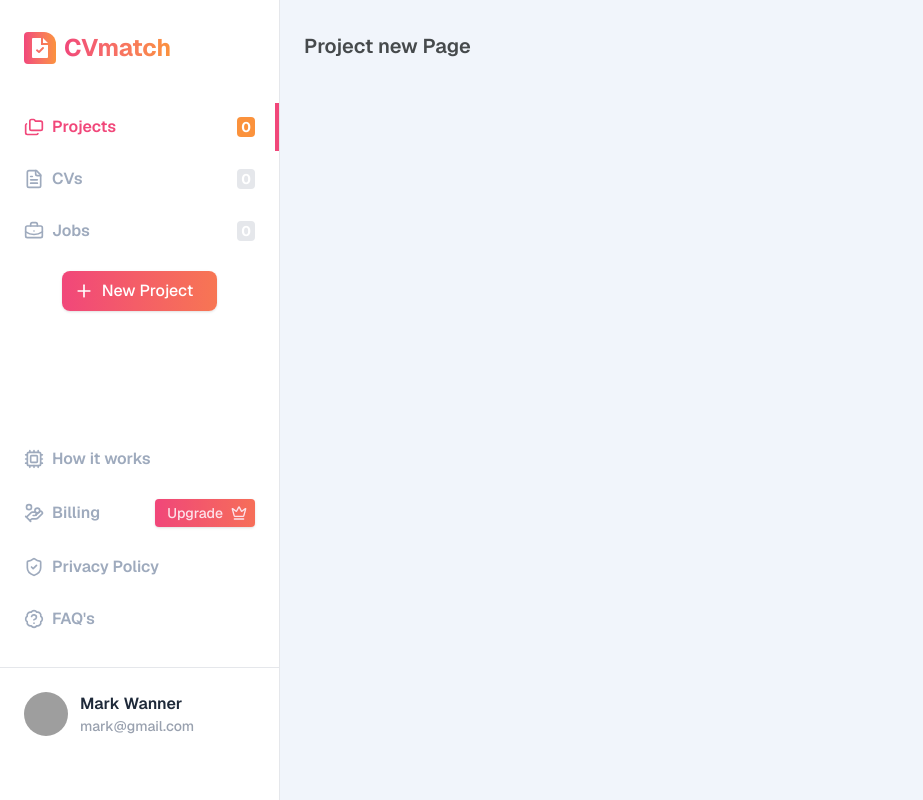
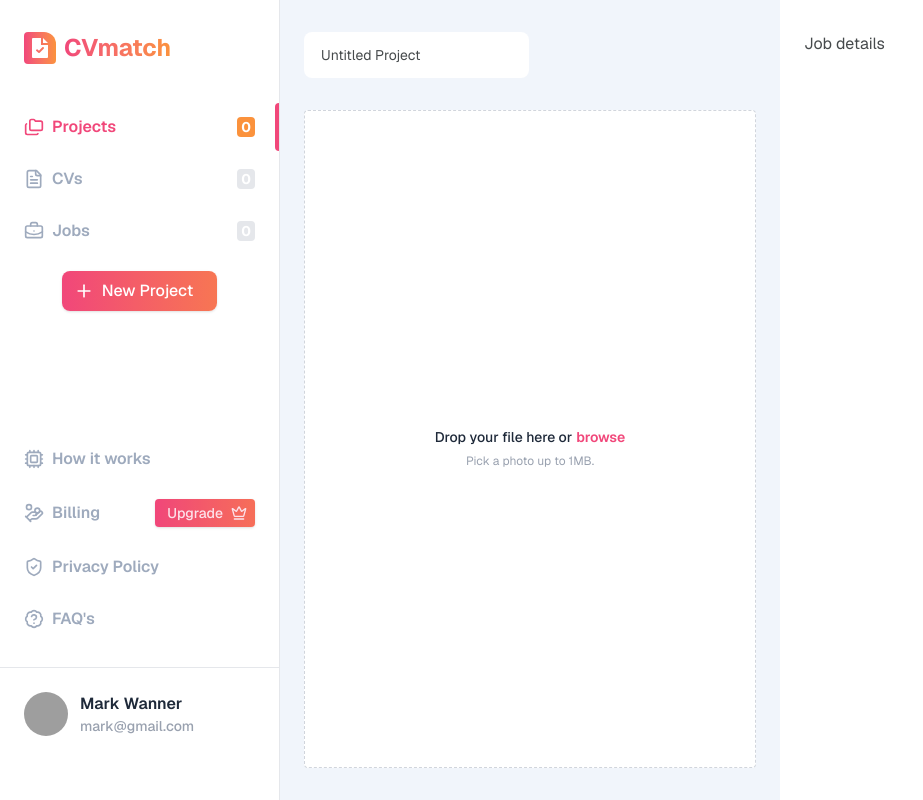
Before and after one commit to jnlabs-dev/cvmatch, a Next.js app: page /projects/new in a window 1280 px wide. Shown: the whole page, without its empty margins (0-923 px from the left). Built offline with nearby package versions, Linux system fonts and the light colour scheme; grey boxes are pictures that could not be loaded.

Commit message:
Installed dropzone, handle file upload

```diff
--- a/global.d.ts
+++ b/global.d.ts
@@ -1,10 +1,12 @@
 import type { IStaticMethods } from "preline/dist";
+import type { ICollectionItem } from "@preline/overlay";
 declare global {
   interface Window {
     HSStaticMethods: IStaticMethods;
     HSOverlay: {
       open: (selector: string) => void;
       close: (selector: string) => void;
+      getInstance<T>(target: HTMLElement | string, isInstance?: boolean): ICollectionItem<T>;
     } | undefined;
   }
 }
--- a/package.json
+++ b/package.json
@@ -16,7 +16,8 @@
     "postcss": "^8.5.6",
     "preline": "^3.2.3",
     "react": "19.1.0",
-    "react-dom": "19.1.0"
+    "react-dom": "19.1.0",
+    "react-dropzone": "^14.3.8"
   },
   "devDependencies": {
     "@eslint/eslintrc": "^3",
--- a/src/app/components/navigation/NavMenu.tsx
+++ b/src/app/components/navigation/NavMenu.tsx
@@ -29,7 +29,6 @@ export function NavMenu({
   className
 }: NavMenuProps) {
   const pathname = usePathname();
-  console.log("🚀 ~ NavMenu ~ pathname:", pathname)
   const router = useRouter();
 
   const primaryMenuItems: NavMenuItemProps[] = [
--- a/src/app/components/navigation/NavMenuItem.tsx
+++ b/src/app/components/navigation/NavMenuItem.tsx
@@ -39,7 +39,7 @@ export function NavMenuItem({
       {secondaryAction ? (
         <Button {...secondaryAction} />
       ) : null}
-      <span className={clsx("absolute top-0 end-0 h-full w-1 bg-[var(--color-primary)]", active ? "opacity-100" : "opacity-0")} />
+      <span className={clsx("absolute top-0 end-0 h-full bg-[var(--color-primary)] transition-all duration-300 rounded-l-xl", active ? "w-1" : "w-0")} />
     </Link>
   );
 }
--- /dev/null
+++ b/src/app/components/resume/ResumeDropzone.tsx
@@ -0,0 +1,73 @@
+"use client";
+
+import clsx from "clsx";
+
+import { useCallback } from "react";
+
+import { useDropzone, type DropzoneOptions, type FileRejection } from 'react-dropzone';
+
+const defaultDropzoneOptions: DropzoneOptions = {
+  accept: {
+    "application/pdf": [".pdf"],
+  },
+  multiple: false,
+  maxFiles: 1,
+  maxSize: 1000000, // 1mb
+};
+
+export type ResumeDropzoneProps = {
+  className?: string;
+};
+
+export function ResumeDropzone({
+  className,
+}: ResumeDropzoneProps) {
+  const onDropAccepted = useCallback((acceptedFiles: File[]) => {
+    acceptedFiles.forEach((file) => {
+      const reader = new FileReader()
+
+      reader.onabort = () => console.log('file reading was aborted')
+      reader.onerror = () => console.log('file reading has failed')
+      reader.onload = () => {
+      // Do whatever you want with the file contents
+        const binaryStr = reader.result
+        console.log("🚀 ~ ResumeDropzone ~ binaryStr:", binaryStr)
+      }
+      reader.readAsArrayBuffer(file)
+    })
+  }, []);
+
+  const onDropRejected = useCallback((rejectedFiles: FileRejection[]) => {
+    console.log("🚀 ~ ResumeDropzone ~ rejectedFiles:", rejectedFiles);
+  }, []);
+
+  const { getRootProps, getInputProps } = useDropzone({
+    ...defaultDropzoneOptions,
+    onDropAccepted,
+    onDropRejected
+  });
+
+  const baseClassNames = "";
+  return (
+    <div
+      {...getRootProps()}
+      className={clsx(baseClassNames, className)}
+    >
+      <input {...getInputProps()} />
+      <div className="cursor-pointer p-12 flex w-full h-full items-center justify-center bg-white border border-dashed border-gray-300 rounded-sm">
+        <div className="text-center">
+          <div className="mt-4 flex flex-wrap justify-center text-sm/6 text-gray-600">
+            <span className="pe-1 font-medium text-gray-800">
+              Drop your file here or
+            </span>
+            <span className="bg-white font-semibold text-[var(--color-primary)] hover:text-[var(--color-secondary)] rounded-lg decoration-2 hover:underline">browse</span>
+          </div>
+
+          <p className="mt-1 text-xs text-gray-400">
+            Pick a photo up to {defaultDropzoneOptions.maxSize ? defaultDropzoneOptions.maxSize / 1000000 : "1"}MB.
+          </p>
+        </div>
+      </div>
+    </div>
+  );
+}
--- /dev/null
+++ b/src/app/components/ui/TextInput.tsx
@@ -0,0 +1,16 @@
+import clsx from "clsx";
+
+export type TextInputProps = {
+  className?: string
+} & React.InputHTMLAttributes<HTMLInputElement>;
+
+export function TextInput({
+  className,
+  type = "text",
+  ...props
+}: TextInputProps) {
+  const baseClassNames = "peer py-2.5 sm:py-3 px-4 block border-transparent rounded-lg sm:text-sm focus:border-[var(--color-secondary)] ring-0 disabled:opacity-50 disabled:pointer-events-none text-[var(--color-foreground)]";
+  return (
+    <input {...props} type={type} className={clsx(baseClassNames, className)}  />
+  );
+}
--- a/src/app/constants/layout.constants.ts
+++ b/src/app/constants/layout.constants.ts
@@ -1,3 +1,3 @@
 
-export const SIDEBAR_ID = 'hs-sidebar';
+export const SIDEBAR_ID = 'appSidebar';
 export const SIDEBAR_SELECTOR = `#${SIDEBAR_ID}`;
--- a/src/app/projects/[projectId]/page.tsx
+++ b/src/app/projects/[projectId]/page.tsx
@@ -1,16 +1,35 @@
+"use client";
+
+import { useParams } from "next/navigation";
+
+import { useState } from "react";
+
+import { TextInput } from "@/app/components/ui/TextInput";
+
+import { ResumeDropzone } from "@/app/components/resume/ResumeDropzone";
+
 type ProjectPageParams = {
   projectId: string
 }
 
-type ProjectPageProps = {
-  params: Promise<ProjectPageParams>;
-}
-
-export default async function ProjectPage({ params }: ProjectPageProps) {
-  const { projectId } = await params;
+export default function ProjectPage() {
+  const { projectId } = useParams<ProjectPageParams>();
+  const [projectName, setProjectName] = useState(projectId === "new" ? "Untitled Project" : "");
   return (
-    <div className="p-3 xs:p-4 lg:px-6 lg:py-8">
-      <h1 className="text-xl font-semibold">Project {projectId} Page</h1>
+    <div className="h-full flex flex-col md:flex-row overflow-y-auto md:overflow-hidden">
+      <div className="flex-1 flex flex-col p-3 xs:p-4 lg:px-6 lg:py-8 gap-8">
+        <TextInput
+          name="projectName"
+          className="self-start"
+          placeholder="Project Name"
+          value={projectName}
+          onChange={(e) => setProjectName(e.target.value)}
+        />
+        <ResumeDropzone className="self-center aspect-[210/297] flex-1 max-w-full" />
+      </div>
+      <div className="flex-1 p-3 xs:p-4 lg:px-6 lg:py-8 bg-white">
+        Job details
+      </div>
     </div>
   )
 }
```
Also changed, not shown: 1 other file (tests, documents, lock files or other folders).
